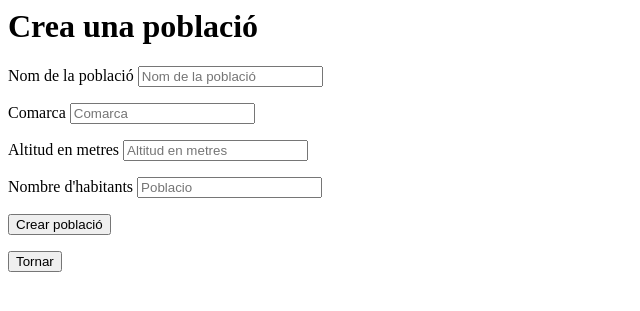
After one commit to jaume-pm/aventurapp, a Flask app: page /admin/poblacions/crear in a window 1280 px wide. The commit adds this page. Shown: the top 311 px of the page, without its empty margins (0-640 px from the left). Run offline with Flask 3, Linux system fonts and the light colour scheme.

Commit message:
Add user modify and standardize structure
A standardize structure for each template and route has been asigned.

```diff
--- a/app.py
+++ b/app.py
@@ -1,11 +1,41 @@
 from flask import Flask, request
 from flask import render_template
 
-#Private file which includes username and password for my remote postgresql server
+#Private file which includes nom_usuari and password for my remote postgresql server
 from get_connection import get_db_connection;
 
 
 app = Flask(__name__)
+
+def get_user_info(nom_usuari):
+    conn = get_db_connection()
+    cur = conn.cursor()
+    query = "SELECT nom, contrassenya FROM projecte.usuaris WHERE nom_usuari = %s"
+    cur.execute(query, (nom_usuari,))
+    info = cur.fetchone()
+    nom = info[0]
+    contrassenya = info[1]
+    cur.close()
+    conn.close()
+    return nom, contrassenya
+
+@app.route('/', methods=['GET', 'POST']) #TODO CANVIAR RUTA
+def admin_usuaris_modificar():
+    if request.method == 'POST':
+        if 'rebre_valors' in request.form:
+            nom_usuari = request.form['nom_usuari']
+            print("a")
+            nom, contrassenya = get_user_info(nom_usuari)
+            return render_template('admin_usuaris_modificar.html', nom_usuari=nom_usuari, nom=nom, contrassenya=contrassenya)
+        elif 'modificar' in request.form:
+            nom_usuari = request.form['nom_usuari']
+            nom = request.form['nom']
+            contrassenya = request.form['modificar']
+            #update_user_password(nom_usuari, modified_password)
+            return render_template('admin_usuaris_modificar.html', message='Password updated successfully!')
+
+    return render_template('admin_usuaris_modificar.html')
+
 
 
 @app.route("/admin")
@@ -18,17 +48,43 @@ def admin():
 def admin_poblacions_llista():
     conn = get_db_connection()
     cur = conn.cursor()
-    cur.execute('SELECT * FROM practica.poblacions;')
+    cur.execute('SELECT * FROM projecte.poblacions;')
     poblacions = cur.fetchall()
     cur.close()
     conn.close()
-    return render_template('admin_poblacions.html', poblacions=poblacions)
+    return render_template('admin_poblacions_llista.html', poblacions=poblacions)
+
+@app.route("/admin/poblacions/crear", methods=["GET", "POST"])
+def admin_poblacions_crear():
+    if request.method == 'POST':
+        nom = request.form['nom_poblacio']
+        comarca = request.form['comarca']
+        altitud = request.form['altitud']
+        poblacio = request.form['poblacio']
+        conn = get_db_connection()
+        cur = conn.cursor()
+        insert_query = "INSERT INTO projecte.poblacions (nom, comarca, altitud, poblacio) VALUES (%s, %s, %s, %s);"
+        cur.execute(insert_query, (nom, comarca, altitud, poblacio))
+        conn.commit()
+        cur.close()
+        conn.close()
+    return render_template('admin_poblacions_crear.html')
+
+@app.route("/admin/usuaris/llista")
+def admin_usuaris_llista():
+    conn = get_db_connection()
+    cur = conn.cursor()
+    cur.execute('SELECT * FROM projecte.usuaris;')
+    usuaris = cur.fetchall()
+    cur.close()
+    conn.close()
+    return render_template('admin_usuaris_llista.html', usuaris=usuaris)
 
 @app.route("/admin/aventurers")
 def admin_aventurers():
     conn = get_db_connection()
     cur = conn.cursor()
-    cur.execute('SELECT * FROM practica.aventurers;')
+    cur.execute('SELECT * FROM projecte.aventurers;')
     aventurers = cur.fetchall()
     cur.close()
     conn.close()
--- /dev/null
+++ b/templates/admin_poblacions_crear.html
@@ -0,0 +1,38 @@
+
+{% block content %}
+    <h1 style="width: 100%">{% block title %} Crea una població {% endblock %}</h1>
+    <form method="post">
+        <p>
+            <label for="nom_poblacio">Nom de la població</label>
+            <input type="text" name="nom_poblacio"
+                   placeholder="Nom de la població">
+            </input>
+        </p>
+
+        <p>
+            <label for="comarca">Comarca</label>
+            <input type="text" name="comarca"
+                   placeholder="Comarca">
+            </input>
+        </p>
+
+        <p>
+            <label for="altitud">Altitud en metres</label>
+            <input type="number" name="altitud"
+                   placeholder="Altitud en metres">
+            </input>
+        </p>
+
+        <p>
+            <label for="poblacio">Nombre d'habitants</label>
+            <input type="number" name="poblacio"
+                   placeholder="Poblacio">
+            </input>
+        </p>
+
+        <p>
+            <button type="enviat">Crear població</button>
+        </p>
+    </form>
+    <button onclick="location.href = 'http://127.0.0.1:5000/admin';">Tornar</button>
+{% endblock %}
--- a/templates/admin_usuaris_crear.html
+++ b/templates/admin_usuaris_crear.html
@@ -27,4 +27,5 @@
             <button type="enviat">Crear usuari</button>
         </p>
     </form>
+    <button onclick="location.href = 'http://127.0.0.1:5000/admin';">Tornar</button>
 {% endblock %}
--- a/templates/admin_usuaris.html
+++ b/templates/admin_usuaris_llista.html
@@ -1,5 +1,6 @@
 {% block content %}
     <h1>{% block title %} Usuaris {% endblock %}</h1>
+    <button onclick="location.href = 'http://127.0.0.1:5000/admin';">Tornar</button>
     {% for usuari in usuaris %}
         <div class='usuari'>
             <h2>{{ usuari[0] }}</h2>
```
Also changed, not shown: templates/admin_poblacions.html (deleted, +0 -11 lines), templates/admin_poblacions_llista.html (added, +12 -0 lines), templates/admin_usuaris_modificar.html (added, +24 -0 lines).
